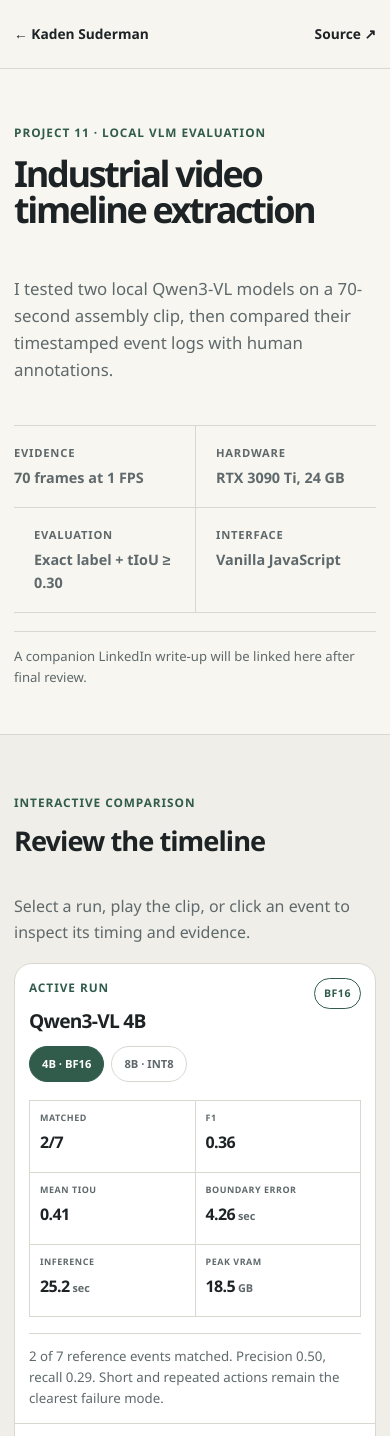
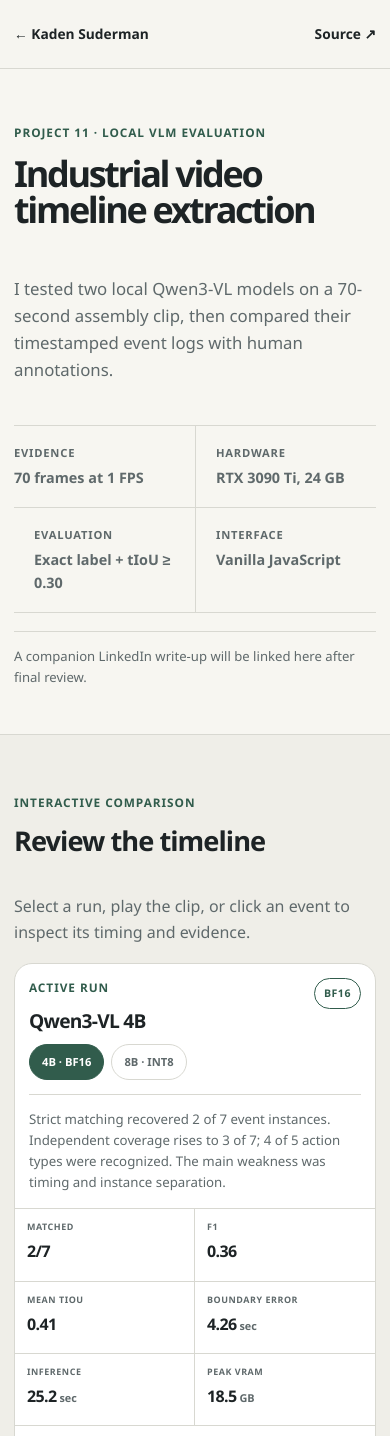
Before and after one commit to superKabe/superKabe.github.io, a Jekyll site: the page projects/qwen-timeline/index.html, which Jekyll copies as it is, in a window 390 px wide. Shown: the top 1436 px of the page. Built offline with Jekyll 4.4.1, drawn with Linux system fonts in a browser that asks for light colours; some of the changed text lies outside the part shown; grey boxes are pictures that could not be loaded.

Commit message:
Revise Qwen timeline analysis and run stats

```diff
--- a/projects/qwen-timeline/index.html
+++ b/projects/qwen-timeline/index.html
@@ -69,6 +69,7 @@
 
           <div class="audit-workspace">
             <aside class="run-panel" aria-label="Active run summary">
+              <div class="run-summary">
                 <div class="run-controls">
                   <div class="run-heading">
                     <div>
@@ -79,8 +80,9 @@
                   </div>
                   <div class="model-switcher" id="model-switcher" aria-label="Select model run"></div>
                 </div>
+                <p class="run-finding" id="finding-copy"></p>
+              </div>
               <div class="metrics" id="metrics" aria-label="Evaluation and runtime metrics"></div>
-              <p class="run-finding" id="finding-copy"></p>
             </aside>
 
             <div class="video-column">
@@ -185,27 +187,66 @@
               <h2 id="results-title">Results</h2>
             </div>
             <p>
-              The 8B run matched one additional event and localized the matched events
-              more closely. It still merged two fastening actions and missed the
-              leg-and-foot connection.
+              The strict score measures distinct, correctly localized instances. Visual
+              review shows stronger action recognition than that score alone suggests.
             </p>
           </header>
 
           <div class="result-grid">
             <article>
-              <span>4B · BF16</span>
+              <span>Strict · 4B BF16</span>
               <strong>2 / 7 matched</strong>
               <p>F1 0.36 · mean tIoU 0.41 · median boundary error 4.26 s</p>
             </article>
             <article class="result-highlight">
-              <span>8B · INT8 weights / FP16 compute</span>
+              <span>Strict · 8B INT8</span>
               <strong>3 / 7 matched</strong>
               <p>F1 0.55 · mean tIoU 0.51 · median boundary error 2.27 s</p>
             </article>
             <article>
-              <span>Constraint</span>
-              <strong>Operational comparison</strong>
-              <p>Model size and weight precision changed together, so this is not a precision-controlled benchmark.</p>
+              <span>Independent coverage</span>
+              <strong>3 / 7 · 4 / 7</strong>
+              <p>4B and 8B coverage when one prediction may overlap multiple reference intervals.</p>
+            </article>
+            <article>
+              <span>Action types · both runs</span>
+              <strong>4 / 5 recognized</strong>
+              <p>Both found camera setup, gloves, tool pickup, and fastening. Both missed the connection label.</p>
+            </article>
+          </div>
+
+          <div class="analysis-notes" aria-label="Interpretation of timeline results">
+            <article>
+              <h3>Recognition was better than segmentation</h3>
+              <p>
+                Both models recovered 80% of the action categories, but they were much
+                less reliable at separating repeated events and matching human boundaries.
+                The useful result is a coarse workflow timeline, not a precise event log.
+              </p>
+            </article>
+            <article>
+              <h3>Several misses need context</h3>
+              <p>
+                Camera setup was semantically plausible but too short or invalid. The 4B
+                tool pickup aligned with visible handling within roughly one sampled frame
+                of the annotation. These are temporal disagreements, not unsupported labels.
+              </p>
+            </article>
+            <article>
+              <h3>Fastening exposed the scoring tradeoff</h3>
+              <p>
+                Each model returned one 48–69 s fastening phase. It overlaps both human
+                intervals at tIoU 0.430 and 0.302, but one-to-one matching can credit only
+                one. That is useful for indexing, but insufficient for counting operations.
+              </p>
+            </article>
+            <article>
+              <h3>The connection event was a real miss</h3>
+              <p>
+                Neither model selected “connect leg and feet.” The footage shows metal
+                parts being joined, but the dataset label depends on product-specific object
+                names. This is both a model miss and an ontology challenge.
+              </p>
             </article>
           </div>
         </div>
@@ -227,12 +268,39 @@
               </p>
             </article>
             <article>
-              <h3>What this shows</h3>
+              <h3>Two useful views</h3>
               <p>
-                A VLM can recognize the overall workflow while producing a timeline
-                that is not trustworthy enough for quality, safety, or incident audit.
-                Sampling, validation, failure handling, and human review remain part of
-                the system.
+                Strict matching asks whether each event was recovered as a separate
+                instance. Independent coverage asks whether relevant activity appeared in
+                the right part of the video. The second view adds context without replacing
+                the reproducible strict score.
+              </p>
+            </article>
+            <article>
+              <h3>Limits of the comparison</h3>
+              <p>
+                Human boundaries and class names involve judgment, while 1 FPS sampling
+                cannot support millisecond precision. Model confidence values are not
+                calibrated. Model size and weight precision also changed together, so the
+                4B-versus-8B result is not a precision-controlled benchmark.
+              </p>
+            </article>
+            <article>
+              <h3>Practical use</h3>
+              <p>
+                The current system can index long recordings, draft timelines, retrieve
+                evidence, and accelerate annotation with a person reviewing the output. It
+                is not suitable by itself for safety enforcement, closed-loop control,
+                compliance evidence, or exact operation counting.
+              </p>
+            </article>
+            <article>
+              <h3>Why local processing</h3>
+              <p>
+                Industrial video can contain proprietary processes, workers, and restricted
+                facilities. Local analysis keeps raw footage near its source and can export
+                only structured events or reviewed evidence. This test ran offline on an RTX
+                3090 Ti; it was not an embedded-edge or real-time deployment.
               </p>
             </article>
             <article class="source-note">
--- a/projects/qwen-timeline/qwen-timeline.css
+++ b/projects/qwen-timeline/qwen-timeline.css
@@ -207,12 +207,15 @@
 }
 
 .run-panel {
+  border-bottom: 1px solid var(--line);
+}
+
+.run-summary {
   display: grid;
-  grid-template-columns: 230px minmax(0, 1fr) minmax(230px, .8fr);
-  gap: 18px;
+  grid-template-columns: minmax(300px, .72fr) minmax(0, 1.28fr);
+  gap: 28px;
   align-items: center;
-  padding: 14px;
-  border-bottom: 1px solid var(--line);
+  padding: 14px 18px;
 }
 
 .run-heading {
@@ -243,7 +246,7 @@
 .model-switcher {
   display: flex;
   gap: 7px;
-  margin: 14px 0 0;
+  margin: 12px 0 0;
 }
 
 .model-button {
@@ -274,14 +277,16 @@
   display: grid;
   grid-template-columns: repeat(6, minmax(0, 1fr));
   border-top: 1px solid var(--line);
-  border-left: 1px solid var(--line);
 }
 
 .metric {
   min-height: 72px;
-  padding: 10px;
+  padding: 11px 18px;
   border-right: 1px solid var(--line);
-  border-bottom: 1px solid var(--line);
+}
+
+.metric:last-child {
+  border-right: 0;
 }
 
 .metric-label {
@@ -311,7 +316,7 @@
 
 .run-finding {
   margin: 0;
-  padding-left: 16px;
+  padding-left: 20px;
   border-left: 1px solid var(--line);
   color: var(--muted);
   font-size: .83rem;
@@ -665,7 +670,7 @@
 
 .result-grid {
   display: grid;
-  grid-template-columns: repeat(3, minmax(0, 1fr));
+  grid-template-columns: repeat(4, minmax(0, 1fr));
   border-top: 1px solid var(--line);
   border-left: 1px solid var(--line);
 }
@@ -700,6 +705,35 @@
   margin: 0;
   color: var(--muted);
   font-size: .86rem;
+}
+
+.analysis-notes {
+  display: grid;
+  grid-template-columns: repeat(2, minmax(0, 1fr));
+  margin-top: 30px;
+  border-top: 1px solid var(--line);
+}
+
+.analysis-notes article {
+  padding: 22px 24px 22px 0;
+  border-bottom: 1px solid var(--line);
+}
+
+.analysis-notes article:nth-child(even) {
+  padding-right: 0;
+  padding-left: 24px;
+  border-left: 1px solid var(--line);
+}
+
+.analysis-notes h3 {
+  margin: 0 0 8px;
+  font-size: .95rem;
+}
+
+.analysis-notes p {
+  margin: 0;
+  color: var(--muted);
+  font-size: .88rem;
 }
 
 .result-highlight {
@@ -805,15 +839,12 @@
 }
 
 @media (max-width: 1100px) {
-  .run-panel {
-    grid-template-columns: 220px minmax(0, 1fr);
+  .run-summary {
+    grid-template-columns: minmax(260px, .85fr) minmax(0, 1.15fr);
   }
 
-  .run-finding {
-    grid-column: 1 / -1;
-    padding: 12px 0 0;
-    border-top: 1px solid var(--line);
-    border-left: 0;
+  .metric {
+    padding-inline: 12px;
   }
 }
 
@@ -836,7 +867,7 @@
   }
 
   .result-grid {
-    grid-template-columns: 1fr;
+    grid-template-columns: repeat(2, minmax(0, 1fr));
   }
 
   .glossary-grid {
@@ -857,17 +888,39 @@
     display: none;
   }
 
-  .run-panel {
+  .run-summary {
     display: block;
+    padding: 14px;
   }
 
   .metrics {
     grid-template-columns: repeat(2, minmax(0, 1fr));
-    margin-top: 18px;
   }
 
   .run-finding {
-    margin-top: 16px;
+    margin-top: 14px;
+    padding: 14px 0 0;
+    border-top: 1px solid var(--line);
+    border-left: 0;
+  }
+
+  .metric:nth-child(2n) {
+    border-right: 0;
+  }
+
+  .metric:nth-child(n + 3) {
+    border-top: 1px solid var(--line);
+  }
+
+  .result-grid,
+  .analysis-notes {
+    grid-template-columns: 1fr;
+  }
+
+  .analysis-notes article,
+  .analysis-notes article:nth-child(even) {
+    padding: 20px 0;
+    border-left: 0;
   }
 
   .timeline-heading {
--- a/projects/qwen-timeline/qwen-timeline.js
+++ b/projects/qwen-timeline/qwen-timeline.js
@@ -9,6 +9,7 @@
       trackLabel: "Qwen 4B",
       title: "Qwen3-VL 4B",
       precision: "BF16",
+      coverage: 3,
       prediction: "data/timeline_qwen3-vl-4b-instruct_1fps_prediction.json",
       evaluation: "data/qwen3_vl_4b_1fps_evaluation.json",
       run: "data/timeline_qwen3-vl-4b-instruct_1fps_run.json",
@@ -19,6 +20,7 @@
       trackLabel: "Qwen 8B",
       title: "Qwen3-VL 8B",
       precision: "INT8",
+      coverage: 4,
       prediction: "data/timeline_qwen3-vl-8b-instruct_1fps_int8_prediction.json",
       evaluation: "data/qwen3_vl_8b_1fps_int8_evaluation.json",
       run: "data/timeline_qwen3-vl-8b-instruct_1fps_int8_run.json",
@@ -195,7 +197,7 @@
     createMetric("Inference", model.run.inference_seconds.toFixed(1), "sec"),
     createMetric("Peak VRAM", model.run.peak_vram_gb.toFixed(1), "GB"),
   );
-  ui.findingCopy.textContent = `${summary.matched_events} of ${summary.ground_truth_events} reference events matched. Precision ${summary.precision.toFixed(2)}, recall ${summary.recall.toFixed(2)}. Short and repeated actions remain the clearest failure mode.`;
+  ui.findingCopy.textContent = `Strict matching recovered ${summary.matched_events} of ${summary.ground_truth_events} event instances. Independent coverage rises to ${model.coverage} of ${summary.ground_truth_events}; 4 of 5 action types were recognized. The main weakness was timing and instance separation.`;
 }
 
 function statusClass(status) {
```
Lines whose indentation alone changed are shown as unchanged.
